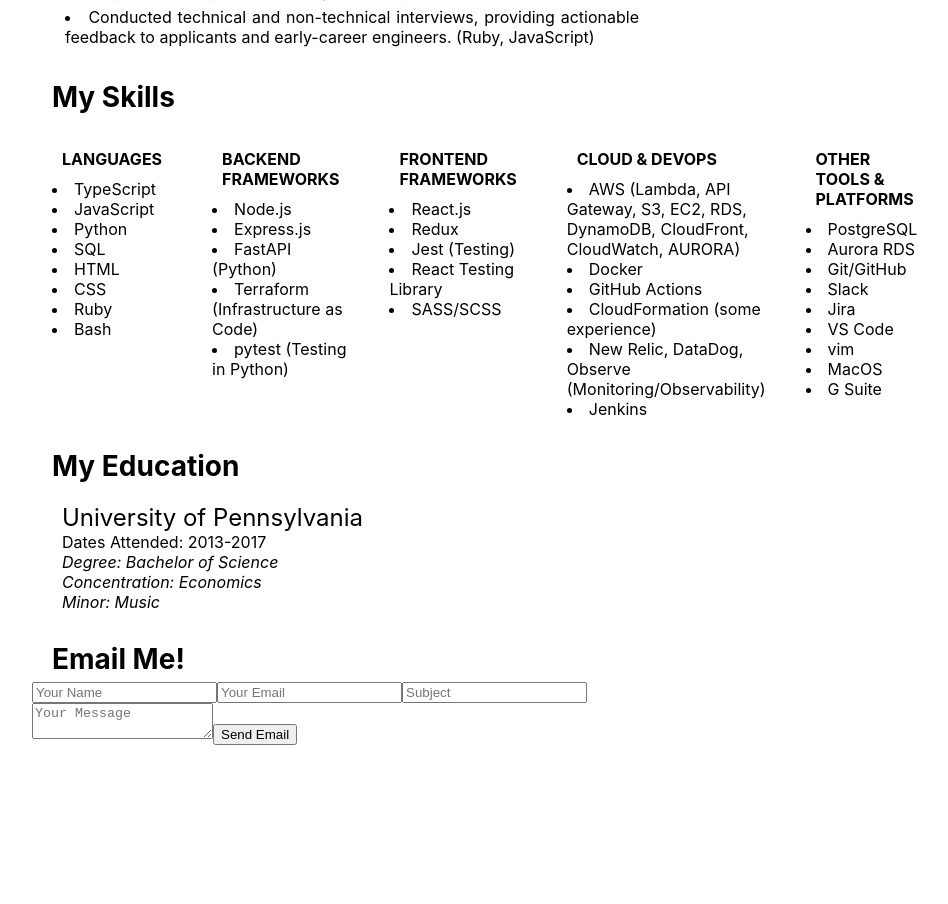
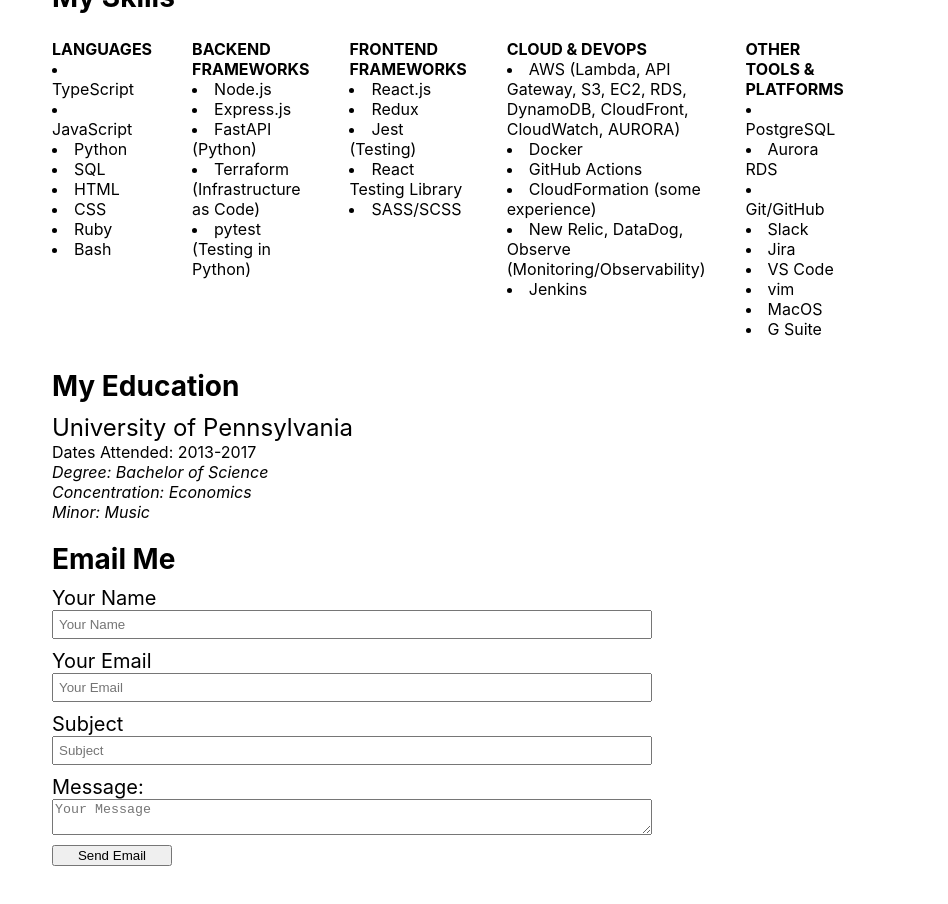
Before and after one commit to KaiFujimoto/Kai-Website, a React (Create React App) app: page / in a window 1280 px wide. Shown: the part 1520-2424 px from the top of the page, without its empty margins (288-1236 px from the left). Before the commit the page ends 2345 px from the top, so only its background shows below. Built offline with nearby package versions, Linux system fonts and the light colour scheme.

Commit message:
feature: adds Send Email as a successful React Component

```diff
--- a/src/App.css
+++ b/src/App.css
@@ -37,7 +37,6 @@
 
 .title {
 	font-weight: bold;
-	padding: 10px;
 }
 
 .strong {
@@ -98,3 +97,22 @@
 .myskills > div {
 	margin: 20px;
 }
+
+form {
+	display: flex;
+	flex-direction: column;
+}
+
+form > label {
+	font-size: 1.25em;
+}
+
+form > input {
+	margin-bottom: 10px;
+	padding: 5px;
+}
+
+form > button {
+	margin-top: 10px;
+	width: 20%;
+}
--- a/src/components/EmailMe.tsx
+++ b/src/components/EmailMe.tsx
@@ -29,9 +29,11 @@
 	return (
 		<div className="inner-section">
 			<div className="section title">
-				Email Me!
+				Email Me
 			</div>
+			<div className="inner body">
 				<form onSubmit={handleSubmit}>
+					<label>Your Name</label>
 					<input
 						type="text"
 						name="name"
@@ -40,6 +42,7 @@
 						onChange={handleChange}
 						required
 					/>
+					<label>Your Email</label>
 					<input
 						type="email"
 						name="email"
@@ -48,6 +51,7 @@
 						onChange={handleChange}
 						required
 					/>
+					<label>Subject</label>
 					<input
 						type="text"
 						name="subject"
@@ -56,6 +60,7 @@
 						onChange={handleChange}
 						required
 					/>
+					<label>Message:</label>
 					<textarea
 						name="message"
 						placeholder="Your Message"
@@ -70,6 +75,7 @@
 					{error && <p style={{color: 'red'}}>{error}</p>}
 				</form>
 			</div>
+		</div>
 	);
 };
 
```
Lines whose indentation alone changed are shown as unchanged.
